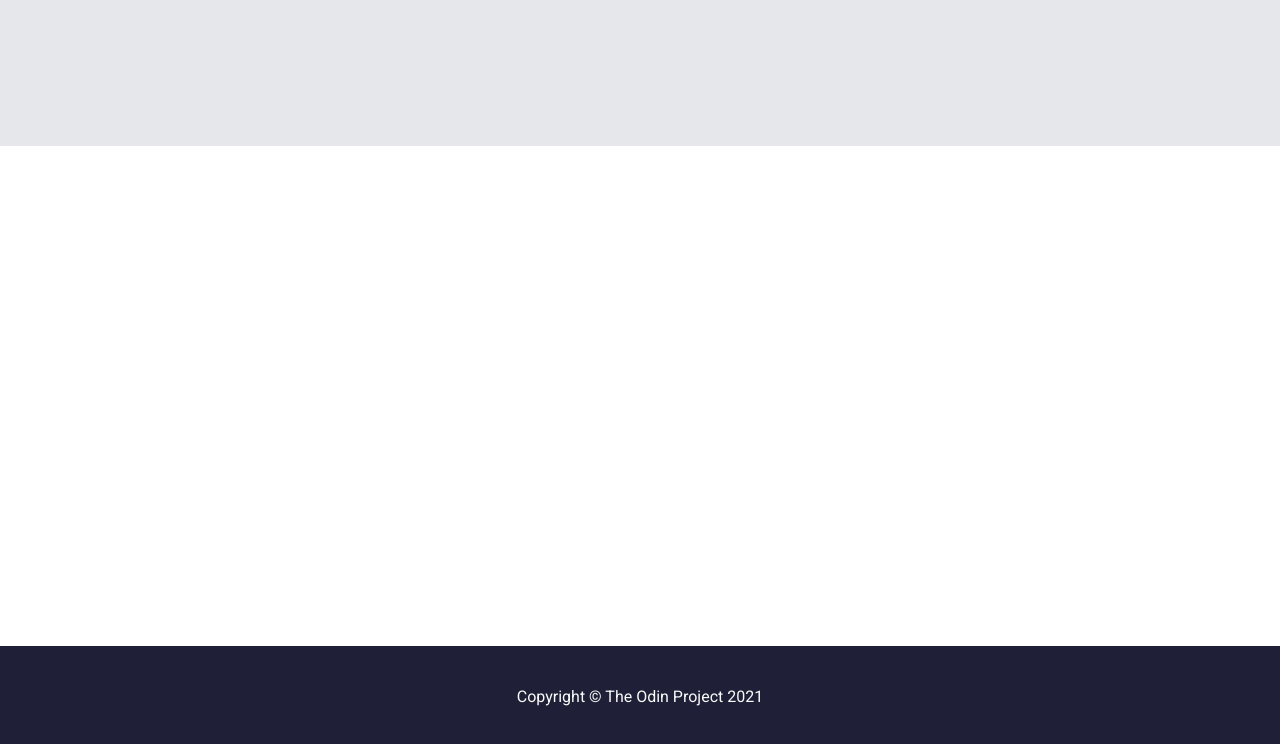
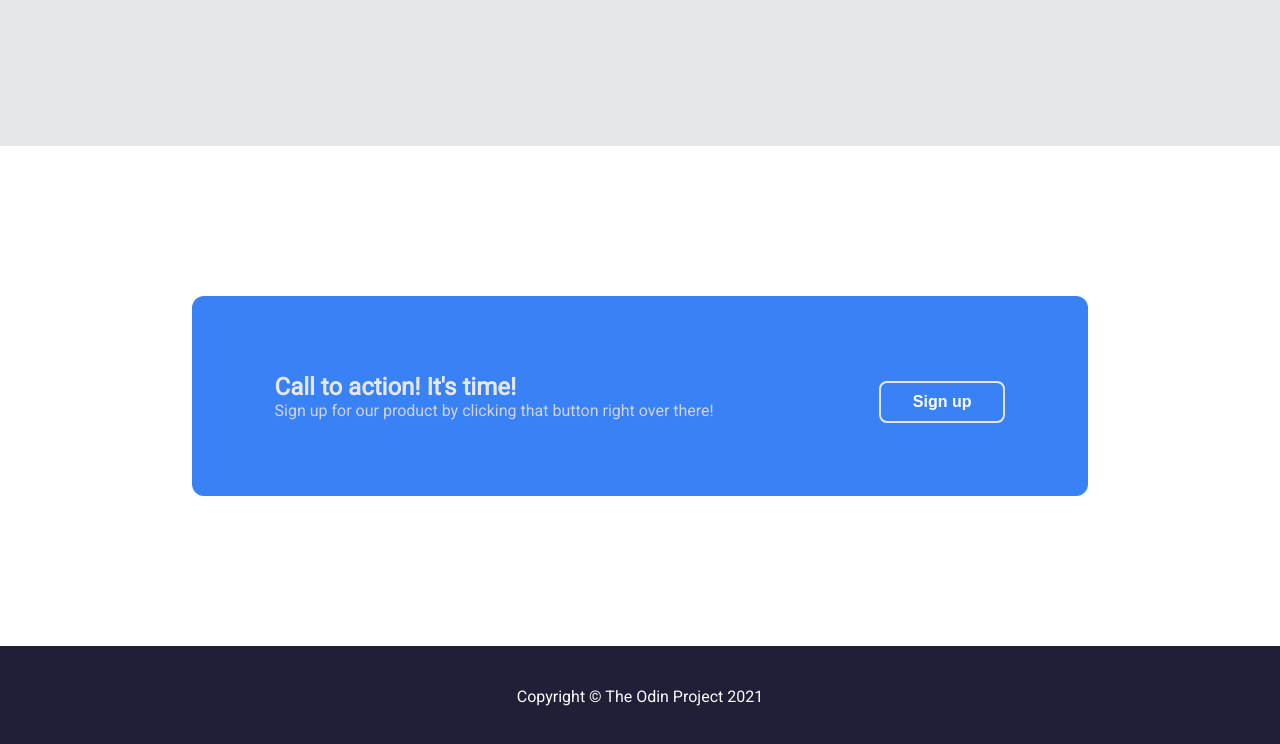
Before and after one commit to Chicho221/Project-LandingPage, a plain HTML site: page index.html in a window 1280 px wide. Shown: the part 1404-2148 px from the top of the page. Drawn offline with Linux system fonts and the light colour scheme.

Commit message:
Add signup section.

```diff
--- a/index.html
+++ b/index.html
@@ -56,7 +56,18 @@
             <div class="quote-text">This is an inspiring quote, or a testimonial from a customer. Maybe it's just filling up space, or maybe people will actually read it. Who knows? All I know is that it looks nice.</div>
             <div class="quote-author">-Thor, God of Thunder</div>
         </div>
-        <div class="container-signup padding-sides"></div>
+        <div class="container-signup padding-sides">
+            <div class="signup-container">
+                <div class="signup-content">
+                    <div class="container">
+                        <h2>Call to action! It's time!</h2>
+                        <p style="filter: contrast(80%)";>Sign up for our product by clicking that button right over there!</p>
+                    </div>
+                    <button type="button" class="signup-button" style="border:2px solid #E5E7EB" ;>Sign up</button>
+                </div>
+            </div>
+
+        </div>
         <div class="footer padding-sides">
             <p>Copyright © The Odin Project 2021</p>
         </div>
--- a/style.css
+++ b/style.css
@@ -18,8 +18,6 @@ ul,li,a,h1,h2,h3,h4,p{
     background-color: #1F2037;
     height: 550px ;
 }
-
-
 
 .header{
     display: flex;
@@ -162,14 +160,43 @@ ul,li,a,h1,h2,h3,h4,p{
     padding: 0 10%;
 }
 
+    /* Quote section END */
 
-    /* Quote section END */
+    /* SignUp section */
 
 .container-signup{
     background-color: #fff;
     height: 500px;
+    display: flex;
+    justify-content: center;
+    align-items: center;
 }
 
+.signup-container{
+    background-color: #3882F6;
+    border-radius: 12px;
+    flex:1 1 100%;
+    height: 200px;
+}
+
+.signup-content{
+    height: 100%;
+    display: flex;
+    flex-direction: row;
+    align-items: center;
+    justify-content: space-around;
+    color: #E5E7EB;
+}
+
+.signup-content .container{
+    display: flex;
+    flex-direction: column;
+    justify-content: center;
+}
+
+    /* SignUp section END */
+
+    /* Footer section */
 .footer{
     background-color: #1F2037;
     height: 100px;
@@ -178,3 +205,5 @@ ul,li,a,h1,h2,h3,h4,p{
     align-items: center;
     color: #f9FaF8;
 }
+
+    /* Footer section END */
```
